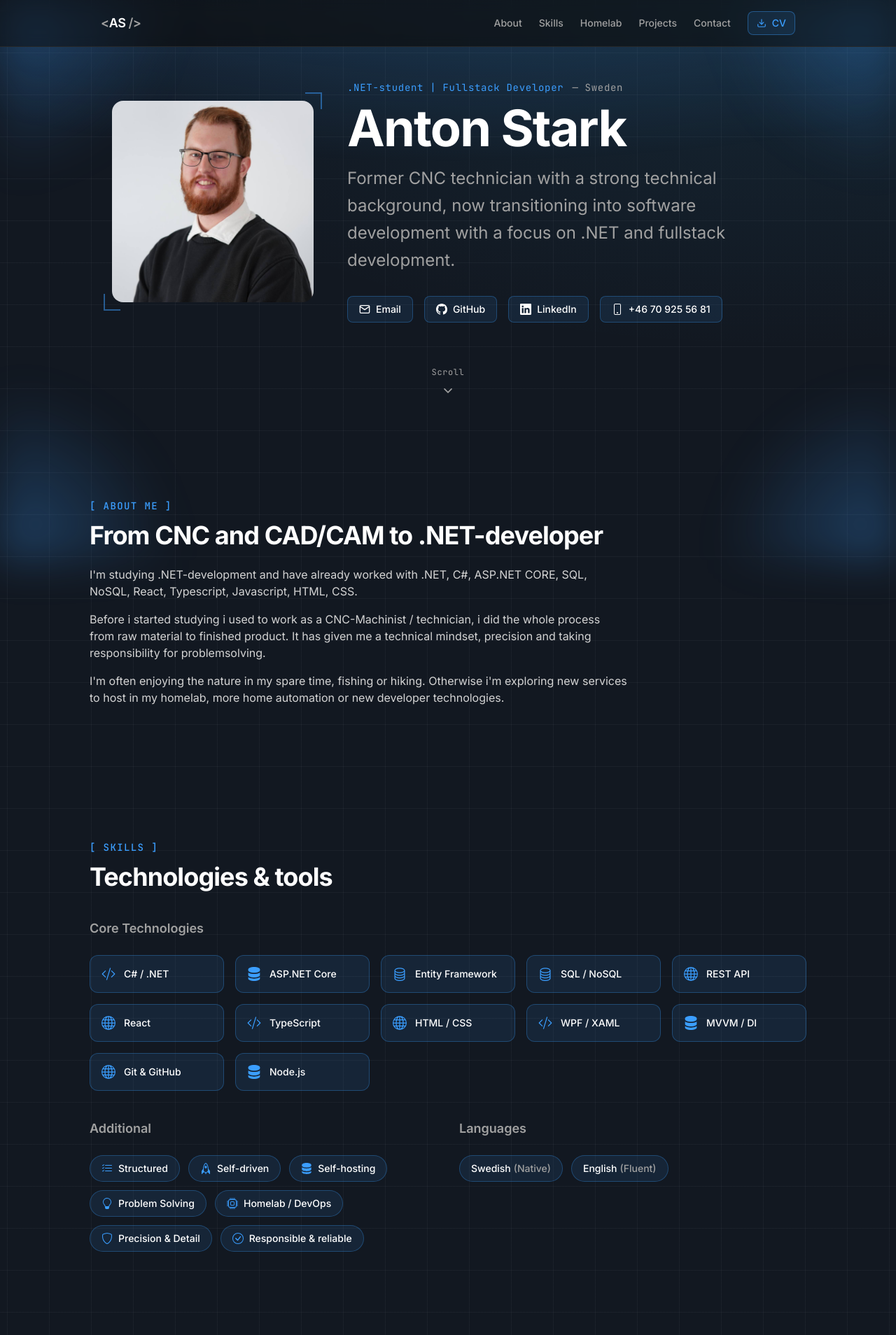
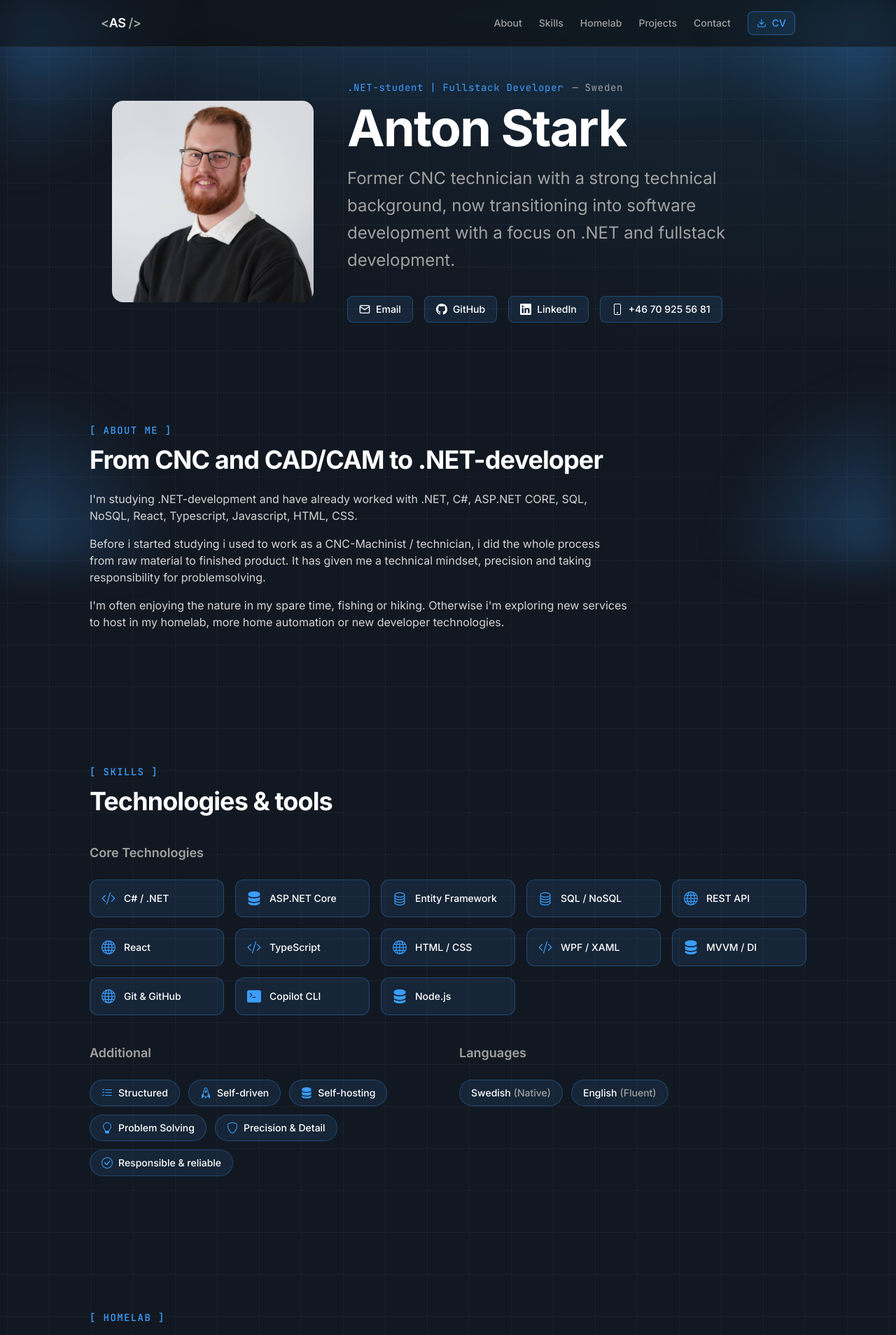
Before and after one commit to starkman98/Portfolio, a React (Vite) app: page / in a window 1280 px wide. Shown: the top 1908 px of the page at 70% size. Built offline with nearby package versions, Linux system fonts and the light colour scheme.

Commit message:
Enhance layout and styling in Contact, Hero, Homelab, and Skills components; add terminalfill icon to skills and update core skills list.

```diff
--- a/src/components/Contact.tsx
+++ b/src/components/Contact.tsx
@@ -19,7 +19,7 @@ const Contact = () => {
           </p>
 
           {/* Primary CTA */}
-          <div className="flex justify-center mb-8 gap-8">
+          <div className="flex flex-col md:flex-row justify-center mb-8 gap-8">
             <a
               href="mailto:ant.stark@hotmail.com"
               className="group flex items-center justify-center gap-3 px-8 py-4 rounded-xl bg-primary text-neutral-950 font-semibold hover:opacity-90 hover:shadow-[0_20px_50px_-25px_hsl(210_85%_58%_/_0.6)] transition-all duration-300"
--- a/src/components/Hero.tsx
+++ b/src/components/Hero.tsx
@@ -1,47 +1,43 @@
 import profileImg from "../assets/anton-profile.jpg";
 import { BsGithub, BsLinkedin, BsPhone } from "react-icons/bs";
 import { FiMail } from "react-icons/fi";
-import { LuChevronDown } from "react-icons/lu";
 
 const Hero = () => {
   return (
-    <section className="relative min-h-[55vh] print:min-h-0 flex items-center justify-center overflow-hidden">
+    <section className="relative min-h-[55vh] flex items-center justify-center overflow-hidden">
       <div className="absolute inset-0 hero-glow pointer-events-none" />
 
-      <div className="section-container relative z-10 py-12 print:py-4 w-full">
-        <div className="flex flex-col lg:flex-row print:flex-row items-center gap-8 lg:gap-12 print:gap-8">
-          {/* Profile image with corner bracket decorations */}
+      <div className="section-container relative z-10 py-12 w-full">
+        <div className="flex flex-col lg:flex-row items-center gap-8 lg:gap-12">
+          {/* Profile image */}
           <div className="relative animate-fade-up shrink-0">
-            <div className="relative w-56 h-56 md:w-72 md:h-72 print:w-40 print:h-40 rounded-2xl overflow-hidden glow-effect">
+            <div className="relative w-56 h-56 md:w-72 md:h-72 rounded-2xl overflow-hidden glow-effect">
               <img
                 src={profileImg}
                 alt="Anton Stark"
                 className="w-full h-full object-cover object-top saturate-105 transition-all duration-700"
               />
             </div>
-            {/* Corner brackets */}
-            <div className="absolute -top-3 -right-3 w-6 h-6 border-t-2 border-r-2 border-primary/50" />
-            <div className="absolute -bottom-3 -left-3 w-6 h-6 border-b-2 border-l-2 border-primary/50" />
           </div>
 
           {/* Text content */}
           <div className="flex-1 text-center lg:text-left">
             <div className="animate-fade-up">
-              <div className="flex flex-wrap items-center justify-center gap-3 text-sm tracking-wider mb-3 text-primary font-mono lg:justify-start print:justify-start">
+              <div className="flex flex-wrap items-center justify-center gap-3 text-sm tracking-wider mb-3 text-primary font-mono lg:justify-start">
                 <span>.NET-student | Fullstack Developer</span>
                 <span className="text-neutral-400">— Sweden</span>
               </div>
-              <h1 className="text-5xl md:text-6xl lg:text-7xl print:text-5xl font-bold tracking-tight mb-4">
+              <h1 className="text-5xl md:text-6xl lg:text-7xl font-bold tracking-tight mb-4">
                 Anton Stark
               </h1>
-              <p className="text-xl md:text-2xl print:text-lg text-neutral-400 max-w-xl mb-8 print:mb-4 leading-relaxed">
+              <p className="text-xl md:text-2xl text-neutral-400 max-w-xl mb-8 leading-relaxed">
                 Former CNC technician with a strong technical background, now
                 transitioning into software development with a focus on .NET and
                 fullstack development.
               </p>
             </div>
 
-            <div className="flex flex-wrap gap-4 justify-center lg:justify-start print:justify-start animate-fade-up-delay">
+            <div className="flex flex-wrap gap-4 justify-center lg:justify-start animate-fade-up-delay">
               <a
                 href="mailto:ant.stark@hotmail.com"
                 className="flex items-center gap-2 px-4 py-2 rounded-lg bg-primary/10 border border-primary/30 hover:border-primary hover:bg-primary/20 transition-all duration-300 text-sm font-medium"
@@ -77,17 +73,6 @@ const Hero = () => {
             </div>
           </div>
         </div>
-
-        {/* Scroll indicator */}
-        <div className="mt-16 flex justify-center animate-float">
-          <a
-            href="#about"
-            className="flex flex-col items-center gap-2 text-neutral-400 hover:text-primary transition-colors"
-          >
-            <span className="text-xs font-mono tracking-wider">Scroll</span>
-            <LuChevronDown className="w-5 h-5" />
-          </a>
-        </div>
       </div>
     </section>
   );
--- a/src/components/Homelab.tsx
+++ b/src/components/Homelab.tsx
@@ -107,7 +107,7 @@ const Homelab = () => {
             {techStack.map((tech) => (
               <span
                 key={tech}
-                className="rounded-full border border-primary/30 bg-primary/10 px-4 py-1.5 text-sm font-medium text-primary/80 hover:border-primary hover:bg-primary/20 transition-all duration-300 cursor-default"
+                className="rounded-full border border-primary/30 bg-primary/10 px-4 py-1.5 text-sm font-medium text-primary/80 cursor-default"
               >
                 {tech}
               </span>
--- a/src/components/Skills.tsx
+++ b/src/components/Skills.tsx
@@ -10,6 +10,7 @@ import {
   BsCheckCircle,
   BsRocket,
   BsListCheck,
+  BsTerminalFill,
 } from "react-icons/bs";
 
 const iconMap: Record<string, React.ComponentType<{ className?: string }>> = {
@@ -23,6 +24,7 @@ const iconMap: Record<string, React.ComponentType<{ className?: string }>> = {
   checkcircle: BsCheckCircle,
   rocket: BsRocket,
   listcheck: BsListCheck,
+  terminalfill: BsTerminalFill,
 };
 
 const Skills = () => {
@@ -48,7 +50,7 @@ const Skills = () => {
                 return (
                   <div
                     key={skill.name}
-                    className="group relative p-4 rounded-xl border bg-primary/10 border-primary/30 hover:border-primary hover:bg-primary/20 transition-all duration-300 cursor-default"
+                    className="group relative p-4 rounded-xl border bg-primary/10 border-primary/30 cursor-default"
                   >
                     <div className="flex items-center gap-3">
                       <Icon className="w-5 h-5 text-primary shrink-0" />
@@ -74,7 +76,7 @@ const Skills = () => {
                   return (
                     <span
                       key={skill.name}
-                      className="inline-flex items-center gap-2 px-4 py-2 rounded-full bg-primary/10 border border-primary/30 text-sm font-medium hover:border-primary hover:bg-primary/20 transition-all duration-300 cursor-default"
+                      className="inline-flex items-center gap-2 px-4 py-2 rounded-full bg-primary/10 border border-primary/30 text-sm font-medium cursor-default"
                     >
                       <Icon className="w-4 h-4 text-primary" />
                       {skill.name}
@@ -92,7 +94,7 @@ const Skills = () => {
                 {languages.map((item) => (
                   <span
                     key={item.lang}
-                    className="px-4 py-2 rounded-full bg-primary/10 border border-primary/30 text-sm font-medium hover:border-primary hover:bg-primary/20 transition-all duration-300 cursor-default"
+                    className="px-4 py-2 rounded-full bg-primary/10 border border-primary/30 text-sm font-medium cursor-default"
                   >
                     <span className="text-white">{item.lang}</span>
                     <span className="text-neutral-400 ml-1">
--- a/src/data/skills.ts
+++ b/src/data/skills.ts
@@ -2,11 +2,6 @@ export interface Skill {
   name: string;
   icon: string;
 }
-
-// export interface SkillGroup {
-//   category: string;
-//   skills: Skill[];
-// }
 
 export const coreSkills: Skill[] = [
   { name: "C# / .NET", icon: "code" },
@@ -20,6 +15,7 @@ export const coreSkills: Skill[] = [
   { name: "WPF / XAML", icon: "code" },
   { name: "MVVM / DI", icon: "server" },
   { name: "Git & GitHub", icon: "globe" },
+  { name: "Copilot CLI", icon: "terminalfill" },
   { name: "Node.js", icon: "server" },
 ];
 
@@ -28,7 +24,6 @@ export const softSkills: Skill[] = [
   { name: "Self-driven", icon: "rocket" },
   { name: "Self-hosting", icon: "server" },
   { name: "Problem Solving", icon: "lightbulb" },
-  { name: "Homelab / DevOps", icon: "cpu" },
   { name: "Precision & Detail", icon: "shield" },
   { name: "Responsible & reliable", icon: "checkcircle" },
 ];
```
